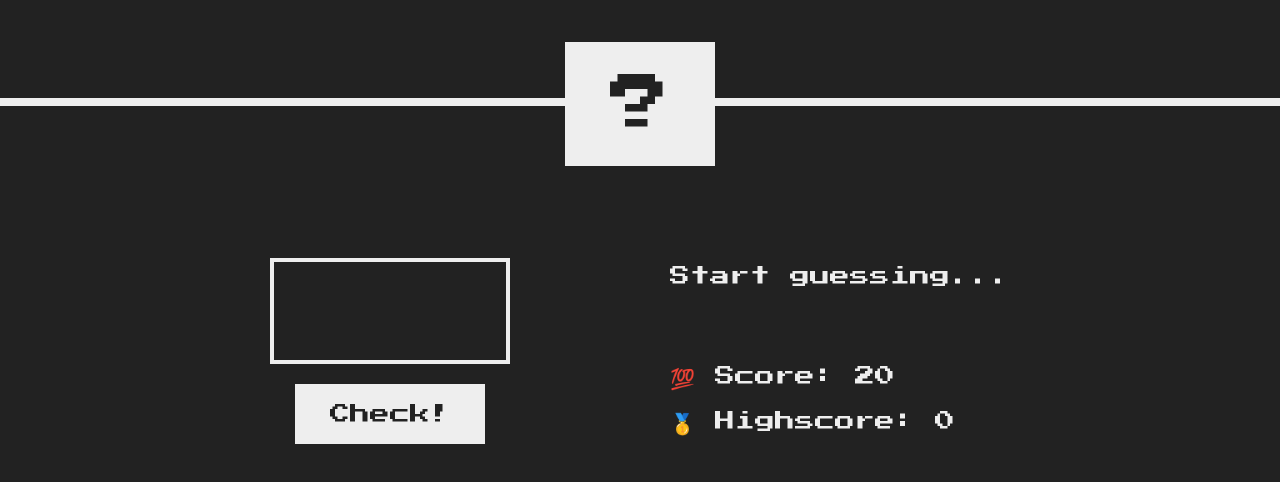
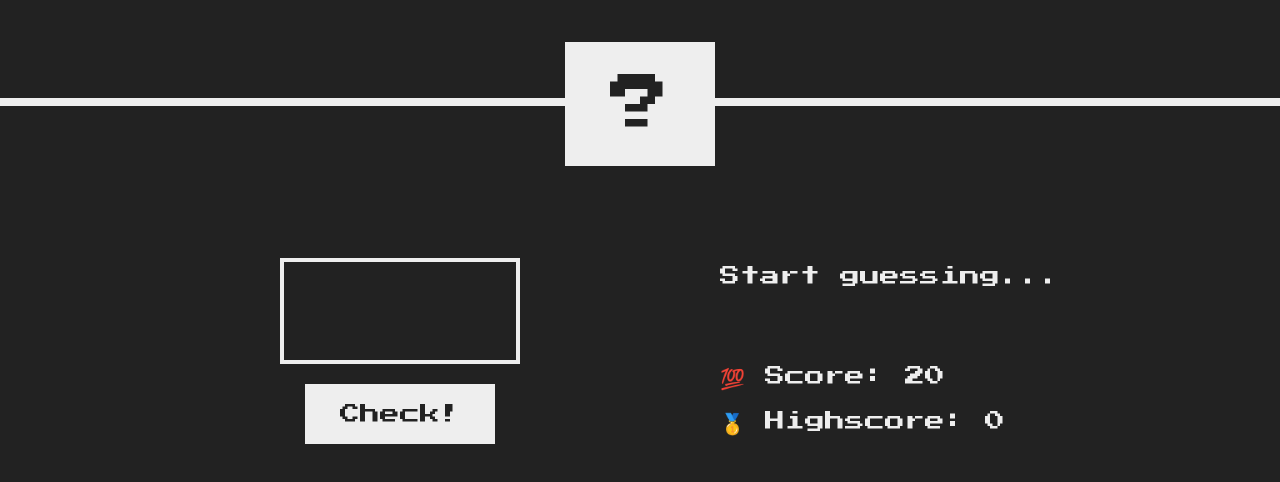
Before and after one commit to Sachkeerat2802/cjc-guess-the-number, a plain HTML site: page index.html in a window 1280 px wide. Shown: the part 218-700 px from the top of the page. Drawn offline with Linux system fonts and the light colour scheme.

Commit message:
fixed layout

```diff
--- a/index.html
+++ b/index.html
@@ -20,11 +20,14 @@
                 <p class="hero__number">?</p>
             </section>
             <section class="posttext">
-                <div class="posttext__left flow-content">
+                <div class="posttext__left">
+                    <div class="posttext__container--left flow-content">
                         <input type="number" class="posttext__input" />
                         <button class="posttext__btn btn">Check!</button>
                     </div>
-                <div class="posttext__right flow-content">
+                </div>
+                <div class="posttext__right">
+                    <div class="posttext__container--right flow-content">
                         <p class="posttext__label">Start guessing...</p>
                         <p class="posttext__score">
                             💯 Score:
@@ -35,6 +38,7 @@
                             <span class="posttext__highscore--value">0</span>
                         </p>
                     </div>
+                </div>
             </section>
         </main>
         <script src="script.js"></script>
--- a/style.css
+++ b/style.css
@@ -23,6 +23,7 @@ p {
 :root {
     --clr-dark: #222222;
     --clr-light: #eeeeee;
+    --test: #18c418;
 
     --ff-primary: "Press Start 2P", sans-serif;
 }
@@ -175,12 +176,26 @@ section {
     .posttext {
         margin-top: 7.5rem;
         flex-direction: row;
-        gap: 10rem;
+        gap: unset;
     }
 
     .posttext__right {
+        width: 50%;
+        font-size: 1.25rem;
         text-align: left;
-        font-size: 1.25rem;
+    }
+
+    .posttext__left {
+        width: 50%;
+    }
+
+    .posttext__container--right {
+        margin-left: 5rem;
+    }
+
+    .posttext__container--left {
+        width: max-content;
+        margin: 0 7.5rem 0 auto;
     }
 
     .posttext__input {
```
Lines whose indentation alone changed are shown as unchanged.
